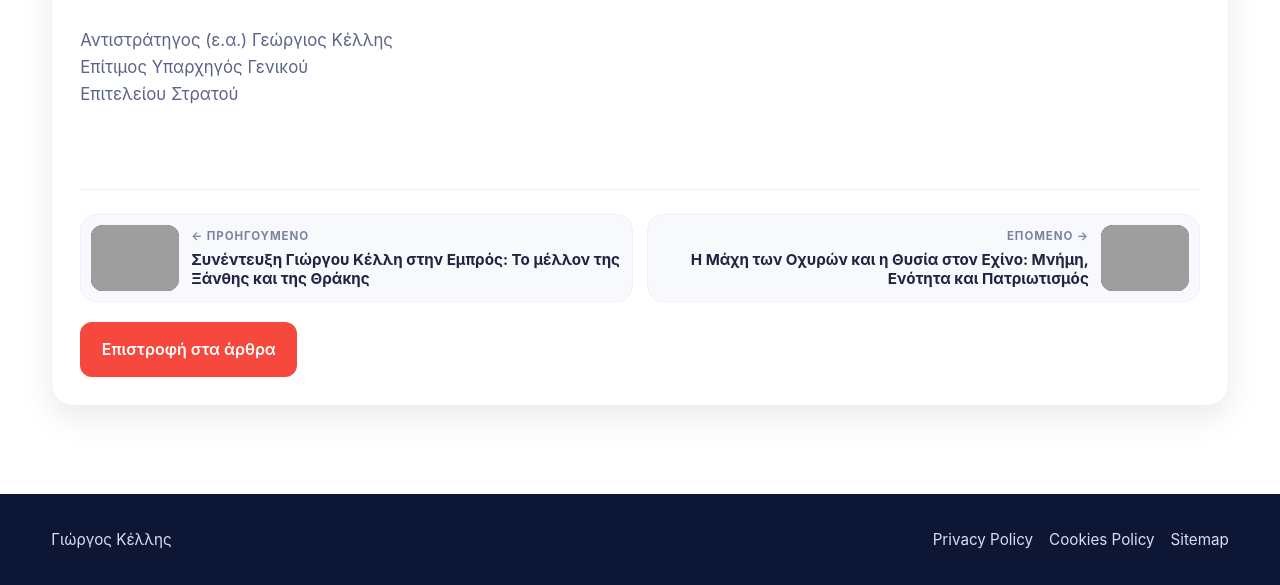
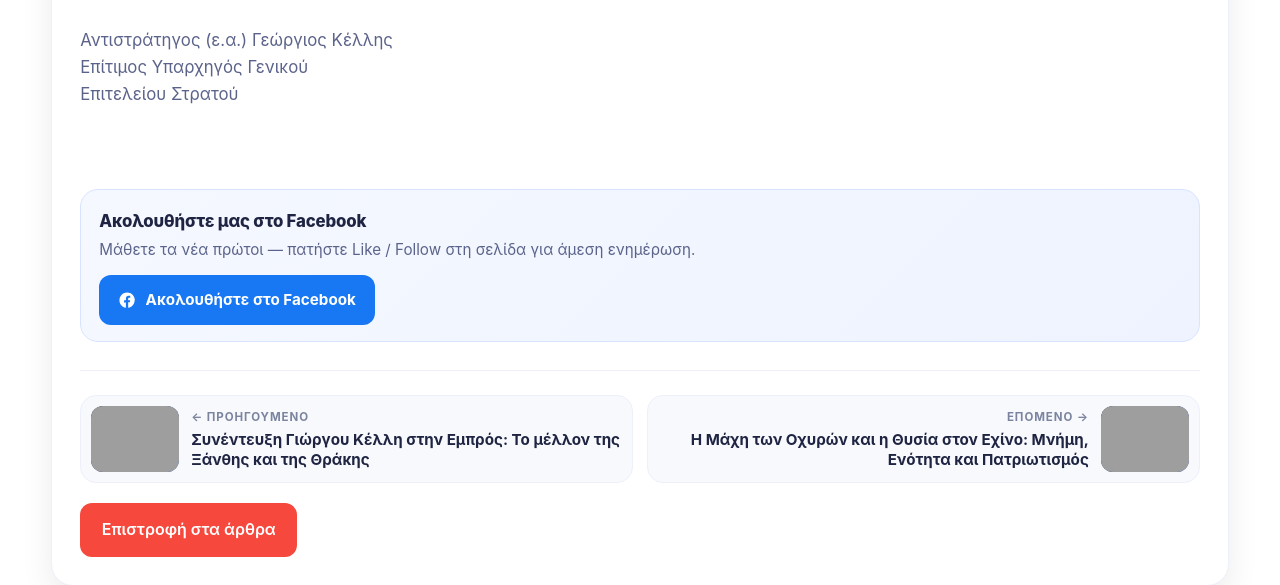
Before and after one commit to inagorastore/gkellis, a Laravel app: page /blog/georgios-kellis-25i-martiou-dipli-eorti-adiapragmateutes-axies-pisti-kai-patrida in a window 1280 px wide. Shown: the part 1775-2360 px from the top of the page. Run offline with Laravel 12, Linux system fonts and the light colour scheme; a user stored in the database is signed in; data comes from the database, SQL or seed files in the repository; grey boxes are pictures that could not be loaded.

Commit message:
facebook follow

```diff
--- a/config/services.php
+++ b/config/services.php
@@ -43,6 +43,7 @@ return [
     'facebook' => [
         'app_id' => env('FACEBOOK_APP_ID', '937493685856349'),
         'page_id' => env('FACEBOOK_PAGE_ID'),
+        'page_url' => env('FACEBOOK_PAGE_URL', 'https://www.facebook.com/giorgoskellis'),
         'page_access_token' => env('FACEBOOK_PAGE_ACCESS_TOKEN'),
         'graph_version' => env('FACEBOOK_GRAPH_VERSION', 'v25.0'),
         'fallback_image' => env('FACEBOOK_FALLBACK_IMAGE', 'images/gkellis-facebook-fallback.jpg'),
--- /dev/null
+++ b/resources/views/components/facebook-follow-cta.blade.php
@@ -0,0 +1,72 @@
+@php
+    $pageUrl = trim((string) config('services.facebook.page_url', ''));
+    $pageId = trim((string) config('services.facebook.page_id', ''));
+    $appId = trim((string) config('services.facebook.app_id', ''));
+    $graphVersion = trim((string) config('services.facebook.graph_version', 'v25.0'));
+
+    if ($pageUrl === '' && $pageId !== '') {
+        $pageUrl = 'https://www.facebook.com/'.$pageId;
+    }
+
+    $canEmbedLike = ($hasCookieConsent ?? false) && $pageUrl !== '' && $appId !== '';
+@endphp
+
+@if ($pageUrl !== '')
+    <aside {{ $attributes->class('facebook-follow-cta') }} aria-label="Ακολουθήστε στο Facebook">
+        <div class="facebook-follow-cta__copy">
+            <p class="facebook-follow-cta__title">Ακολουθήστε μας στο Facebook</p>
+            <p class="facebook-follow-cta__text">
+                Μάθετε τα νέα πρώτοι — πατήστε Like / Follow στη σελίδα για άμεση ενημέρωση.
+            </p>
+        </div>
+
+        <div class="facebook-follow-cta__actions">
+            <a
+                href="{{ $pageUrl }}"
+                class="facebook-follow-cta__button"
+                target="_blank"
+                rel="noopener noreferrer"
+            >
+                <svg class="facebook-follow-cta__icon" viewBox="0 0 24 24" aria-hidden="true" focusable="false">
+                    <path fill="currentColor" d="M22 12.07C22 6.48 17.52 2 11.93 2S1.86 6.48 1.86 12.07c0 5.02 3.66 9.18 8.44 9.93v-7.03H7.9v-2.9h2.4V9.85c0-2.37 1.41-3.68 3.57-3.68 1.03 0 2.12.18 2.12.18v2.33h-1.19c-1.18 0-1.54.73-1.54 1.48v1.78h2.63l-.42 2.9h-2.21V22c4.78-.75 8.44-4.91 8.44-9.93z"/>
+                </svg>
+                <span>Ακολουθήστε στο Facebook</span>
+            </a>
+
+            @if ($canEmbedLike)
+                <div class="facebook-follow-cta__like">
+                    <div
+                        class="fb-like"
+                        data-href="{{ $pageUrl }}"
+                        data-width=""
+                        data-layout="button_count"
+                        data-action="like"
+                        data-size="large"
+                        data-share="false"
+                    ></div>
+                </div>
+            @endif
+        </div>
+    </aside>
+
+    @if ($canEmbedLike)
+        @once('facebook-sdk')
+            <div id="fb-root"></div>
+            <script>
+                window.fbAsyncInit = function () {
+                    FB.init({
+                        appId: @json($appId),
+                        xfbml: true,
+                        version: @json($graphVersion),
+                    });
+                };
+            </script>
+            <script
+                async
+                defer
+                crossorigin="anonymous"
+                src="https://connect.facebook.net/el_GR/sdk.js"
+            ></script>
+        @endonce
+    @endif
+@endif
--- a/resources/views/modules/blog/show.blade.php
+++ b/resources/views/modules/blog/show.blade.php
@@ -114,6 +114,69 @@
 
         .article-back {
             margin-top: 20px;
+        }
+
+        .facebook-follow-cta {
+            margin-top: 28px;
+            padding: 18px 18px 16px;
+            border: 1px solid #d7e3ff;
+            border-radius: 18px;
+            background: linear-gradient(135deg, #f5f8ff 0%, #eef3ff 100%);
+            display: grid;
+            gap: 14px;
+        }
+
+        .facebook-follow-cta__title {
+            margin: 0 0 4px;
+            color: #1e2442;
+            font-size: 1.05rem;
+            font-weight: 800;
+            letter-spacing: -.01em;
+        }
+
+        .facebook-follow-cta__text {
+            margin: 0;
+            color: #5b638a;
+            font-size: .95rem;
+            line-height: 1.45;
+        }
+
+        .facebook-follow-cta__actions {
+            display: flex;
+            flex-wrap: wrap;
+            align-items: center;
+            gap: 12px;
+        }
+
+        .facebook-follow-cta__button {
+            display: inline-flex;
+            align-items: center;
+            justify-content: center;
+            gap: .55rem;
+            background: #1877f2;
+            color: #fff;
+            padding: .8rem 1.2rem;
+            border-radius: 12px;
+            font-weight: 700;
+            font-size: .95rem;
+            transition: background .2s, transform .2s;
+        }
+
+        .facebook-follow-cta__icon {
+            width: 1.15rem;
+            height: 1.15rem;
+            flex-shrink: 0;
+        }
+
+        .facebook-follow-cta__button:hover {
+            background: #0f66d8;
+            transform: translateY(-1px);
+        }
+
+        .facebook-follow-cta__like {
+            min-height: 28px;
+            display: flex;
+            align-items: center;
         }
 
         .article-nav {
@@ -276,6 +339,8 @@
                     {!! $post->body !!}
                 </div>
 
+                <x-facebook-follow-cta />
+
                 @if ($previousPost || $nextPost)
                     <nav class="article-nav {{ ($previousPost && $nextPost) ? '' : 'is-single' }}" aria-label="Πλοήγηση άρθρων">
                         @if ($previousPost)
```
Also changed, not shown: 1 other file.
